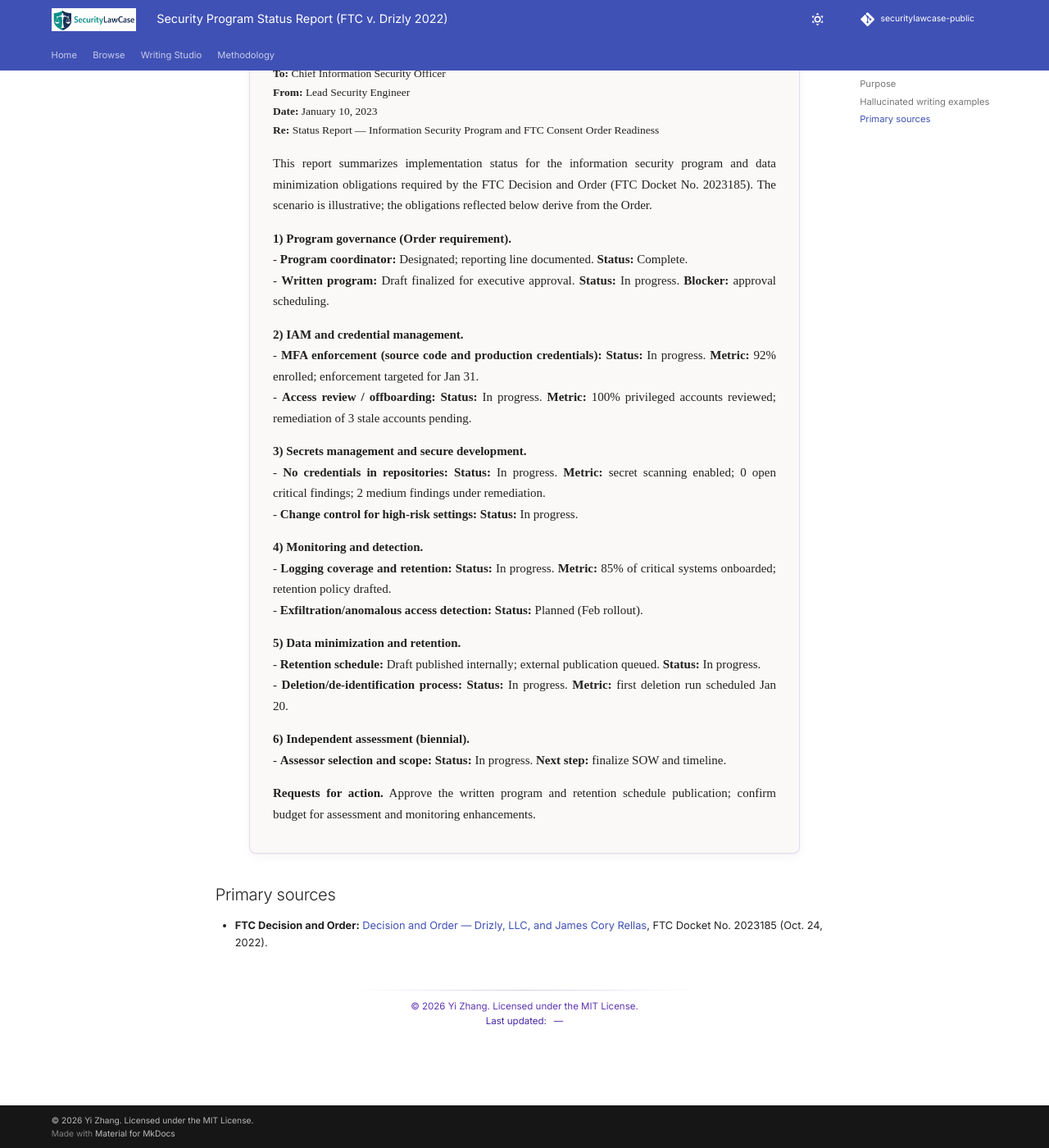
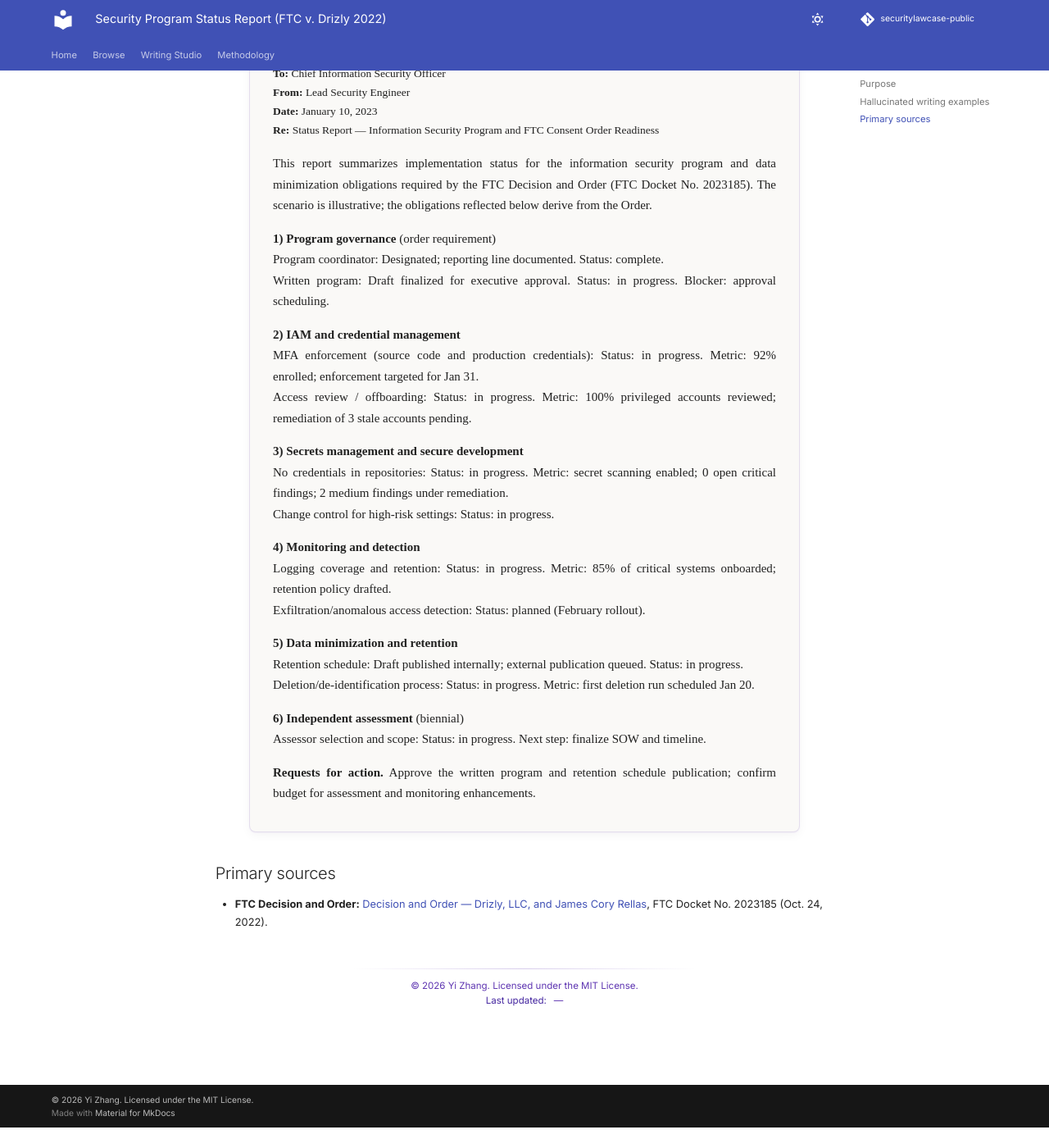
Before and after one commit to yizhang2020/securitylawcase-public, an MkDocs documentation site: the page built from docs/cases/ftc-section-5/2022-drizly/case-pack/security-program-status-report.md, in a window 1280 px wide and 1400 px high, scrolled down 631 px. Shown: the whole window at 82% size. Built offline with MkDocs 1.6.1 and Material for MkDocs 9.7.7, drawn with Linux system fonts in a browser that asks for light colours; comment, search, counter and statistics services are not loaded; after the commit the page ends 2006 px from its top, so only the background shows below that.

Commit message:
add a rule to use less bold text, and removed site logo

```diff
--- a/docs/cases/ftc-section-5/2022-drizly/case-pack/security-program-status-report.md
+++ b/docs/cases/ftc-section-5/2022-drizly/case-pack/security-program-status-report.md
@@ -29,28 +29,28 @@
 
 <p>This report summarizes implementation status for the information security program and data minimization obligations required by the FTC Decision and Order (FTC Docket No. 2023185). The scenario is illustrative; the obligations reflected below derive from the Order.</p>
 
-<p><strong>1) Program governance (Order requirement).</strong><br>
-- <strong>Program coordinator:</strong> Designated; reporting line documented. <strong>Status:</strong> Complete.<br>
-- <strong>Written program:</strong> Draft finalized for executive approval. <strong>Status:</strong> In progress. <strong>Blocker:</strong> approval scheduling.</p>
+<p><strong>1) Program governance</strong> (order requirement)<br>
+Program coordinator: Designated; reporting line documented. Status: complete.<br>
+Written program: Draft finalized for executive approval. Status: in progress. Blocker: approval scheduling.</p>
 
-<p><strong>2) IAM and credential management.</strong><br>
-- <strong>MFA enforcement (source code and production credentials):</strong> <strong>Status:</strong> In progress. <strong>Metric:</strong> 92% enrolled; enforcement targeted for Jan 31.<br>
-- <strong>Access review / offboarding:</strong> <strong>Status:</strong> In progress. <strong>Metric:</strong> 100% privileged accounts reviewed; remediation of 3 stale accounts pending.</p>
+<p><strong>2) IAM and credential management</strong><br>
+MFA enforcement (source code and production credentials): Status: in progress. Metric: 92% enrolled; enforcement targeted for Jan 31.<br>
+Access review / offboarding: Status: in progress. Metric: 100% privileged accounts reviewed; remediation of 3 stale accounts pending.</p>
 
-<p><strong>3) Secrets management and secure development.</strong><br>
-- <strong>No credentials in repositories:</strong> <strong>Status:</strong> In progress. <strong>Metric:</strong> secret scanning enabled; 0 open critical findings; 2 medium findings under remediation.<br>
-- <strong>Change control for high-risk settings:</strong> <strong>Status:</strong> In progress.</p>
+<p><strong>3) Secrets management and secure development</strong><br>
+No credentials in repositories: Status: in progress. Metric: secret scanning enabled; 0 open critical findings; 2 medium findings under remediation.<br>
+Change control for high-risk settings: Status: in progress.</p>
 
-<p><strong>4) Monitoring and detection.</strong><br>
-- <strong>Logging coverage and retention:</strong> <strong>Status:</strong> In progress. <strong>Metric:</strong> 85% of critical systems onboarded; retention policy drafted.<br>
-- <strong>Exfiltration/anomalous access detection:</strong> <strong>Status:</strong> Planned (Feb rollout).</p>
+<p><strong>4) Monitoring and detection</strong><br>
+Logging coverage and retention: Status: in progress. Metric: 85% of critical systems onboarded; retention policy drafted.<br>
+Exfiltration/anomalous access detection: Status: planned (February rollout).</p>
 
-<p><strong>5) Data minimization and retention.</strong><br>
-- <strong>Retention schedule:</strong> Draft published internally; external publication queued. <strong>Status:</strong> In progress.<br>
-- <strong>Deletion/de-identification process:</strong> <strong>Status:</strong> In progress. <strong>Metric:</strong> first deletion run scheduled Jan 20.</p>
+<p><strong>5) Data minimization and retention</strong><br>
+Retention schedule: Draft published internally; external publication queued. Status: in progress.<br>
+Deletion/de-identification process: Status: in progress. Metric: first deletion run scheduled Jan 20.</p>
 
-<p><strong>6) Independent assessment (biennial).</strong><br>
-- <strong>Assessor selection and scope:</strong> <strong>Status:</strong> In progress. <strong>Next step:</strong> finalize SOW and timeline.</p>
+<p><strong>6) Independent assessment</strong> (biennial)<br>
+Assessor selection and scope: Status: in progress. Next step: finalize SOW and timeline.</p>
 
 <p><strong>Requests for action.</strong> Approve the written program and retention schedule publication; confirm budget for assessment and monitoring enhancements.</p>
 
--- a/mkdocs.yml
+++ b/mkdocs.yml
@@ -13,10 +13,6 @@
 theme:
   name: material
   custom_dir: overrides
-
-  # Logo / branding (paths relative to docs_dir per Zensical; file must be under docs/)
-  logo: images/lawcaselogo.png
-  favicon: images/favicon.png
 
   # Fonts
   font:
```
Also changed, not shown: docs/cases/ftc-section-5/2022-drizly/case-pack/templates/board-memo.md (+1 -1 lines), docs/cases/major-breaches/2019-capital-one/case-pack/templates/board-memo.md (+1 -1 lines).
